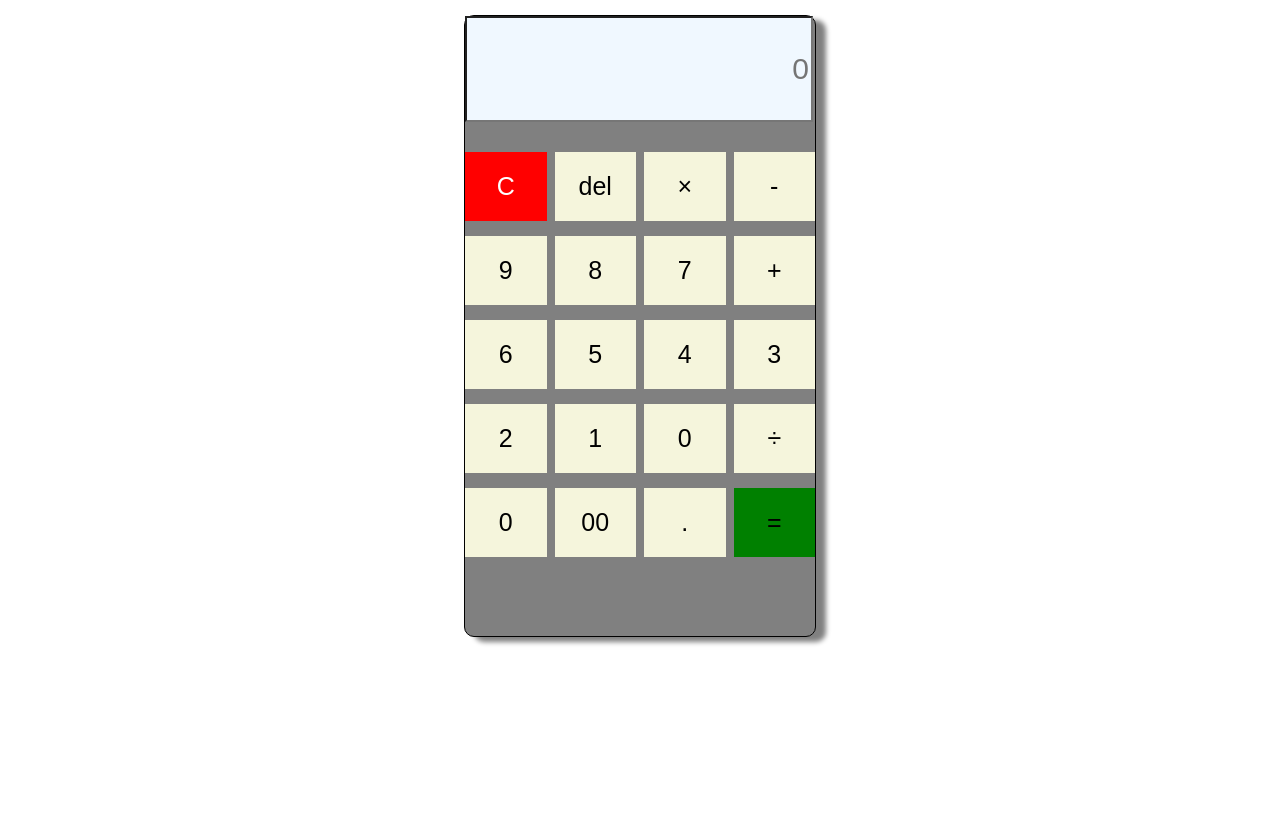
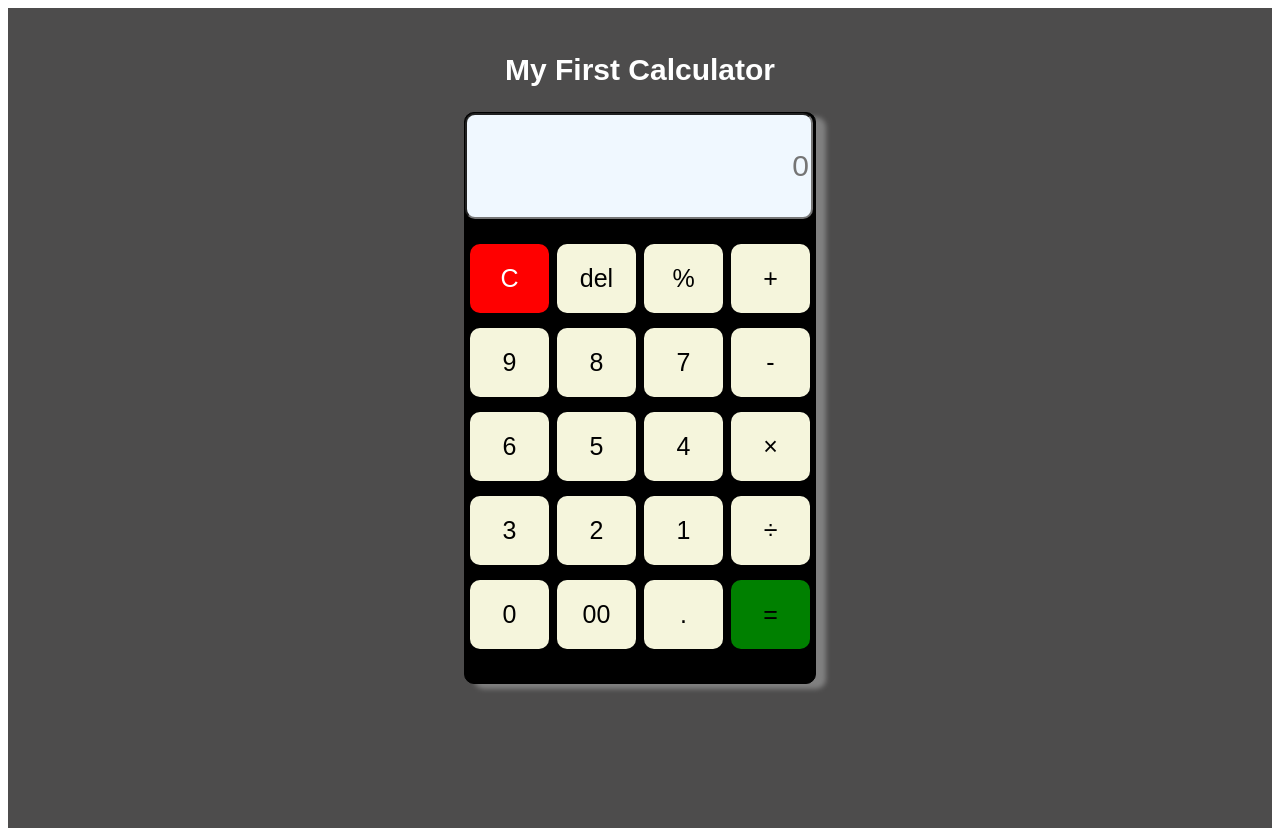
Before and after one commit to Abhamid3311/Calculator, a plain HTML site: page index.html in a window 1280 px wide. Before the commit the page ends 800 px from the top, so only its background shows below. Drawn offline with Linux system fonts and the light colour scheme.

Commit message:
added header

```diff
--- a/index.html
+++ b/index.html
@@ -9,28 +9,32 @@
 </head>
 <body>
     <div class="container">
+        <h2>My First Calculator</h2>
         <div class="calculator-container">
             <input type="text" placeholder="0" id="display">
 
             <div class="keyboard">
                 <div id="close" class="button" onclick="clr()">C</div>
                 <div class="button" onclick="del()">del</div>
-                <div class="button" onclick="display('*')">&#215;</div>
-                <div class="button" onclick="display('-')">-</div>
+                <div class="button" onclick="display('%')">%</div>
+                <div class="button" onclick="display('+')">+</div>
+
 
                 <div class="button" onclick="display('9')">9</div>
                 <div class="button" onclick="display('8')">8</div>
                 <div class="button" onclick="display('7')">7</div>
-                <div class="button" onclick="display('+')">+</div>
+                <div class="button" onclick="display('-')">-</div>
+
 
                 <div class="button" onclick="display('6')">6</div>
                 <div class="button" onclick="display('5')">5</div>
                 <div class="button" onclick="display('4')">4</div>
+                <div class="button" onclick="display('*')">&#215;</div>
+
+
                 <div class="button" onclick="display('3')">3</div>
-
                 <div class="button" onclick="display('2')">2</div>
                 <div class="button" onclick="display('1')">1</div>
-                <div class="button" onclick="display('0')">0</div>
                 <div class="button" onclick="display('/')">&div;</div>
 
                 <div class="button" onclick="display('0')">0</div>
--- a/style.css
+++ b/style.css
@@ -1,43 +1,64 @@
-body{
+body {
     font-family: Arial, Helvetica, sans-serif;
     box-sizing: border-box;
 }
 
-.calculator-container{
+.container {
+    background-color: rgb(77, 76, 76);
+    height: 100vh;
+    padding-top: 20px;
+}
+
+.container h2 {
+    font-size: 30px;
+    text-align: center;
+    color: white;
+}
+
+.calculator-container {
+    background-color: black;
     width: 350px;
-    height: 620px;
+    height: 570px;
     box-shadow: 10px 5px 5px gray;
     margin: 15px auto;
     border: 1px solid black;
     border-radius: 10px;
-    background-color: gray;
 }
-#display{
+
+#display {
     height: 100px;
     width: 340px;
     background-color: aliceblue;
     line-height: 35px;
     text-align: right;
-    margin-bottom: 30px;
+    margin-bottom: 20px;
     font-size: 30px;
+    border-radius: 10px;
+
 }
-.keyboard{
+
+.keyboard {
     display: grid;
-    grid-template-columns: repeat(4,1fr);
+    grid-template-columns: repeat(4, 1fr);
     column-gap: 8px;
     row-gap: 15px;
+    padding: 5px;
 }
-.button{
+
+.button {
     background-color: beige;
     padding: 20px;
     text-align: center;
     font-size: 25px;
     cursor: pointer;
+    border-radius: 10px;
 }
-#equal{
+
+#equal {
     background-color: green;
 }
-#close{
+
+#close {
     background-color: red;
     color: white;
 }
```
Also changed, not shown: index.js (+11 -3 lines).
